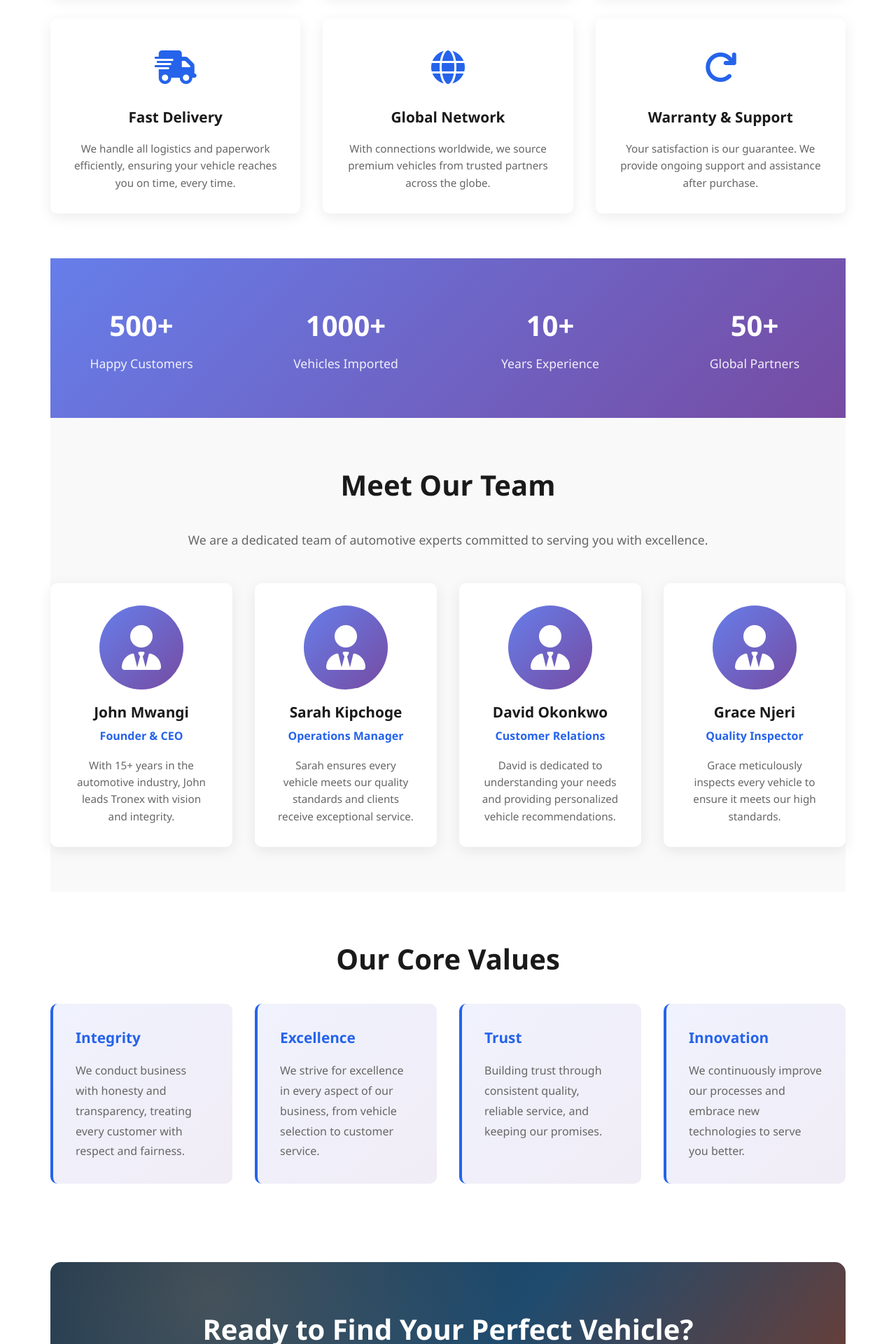
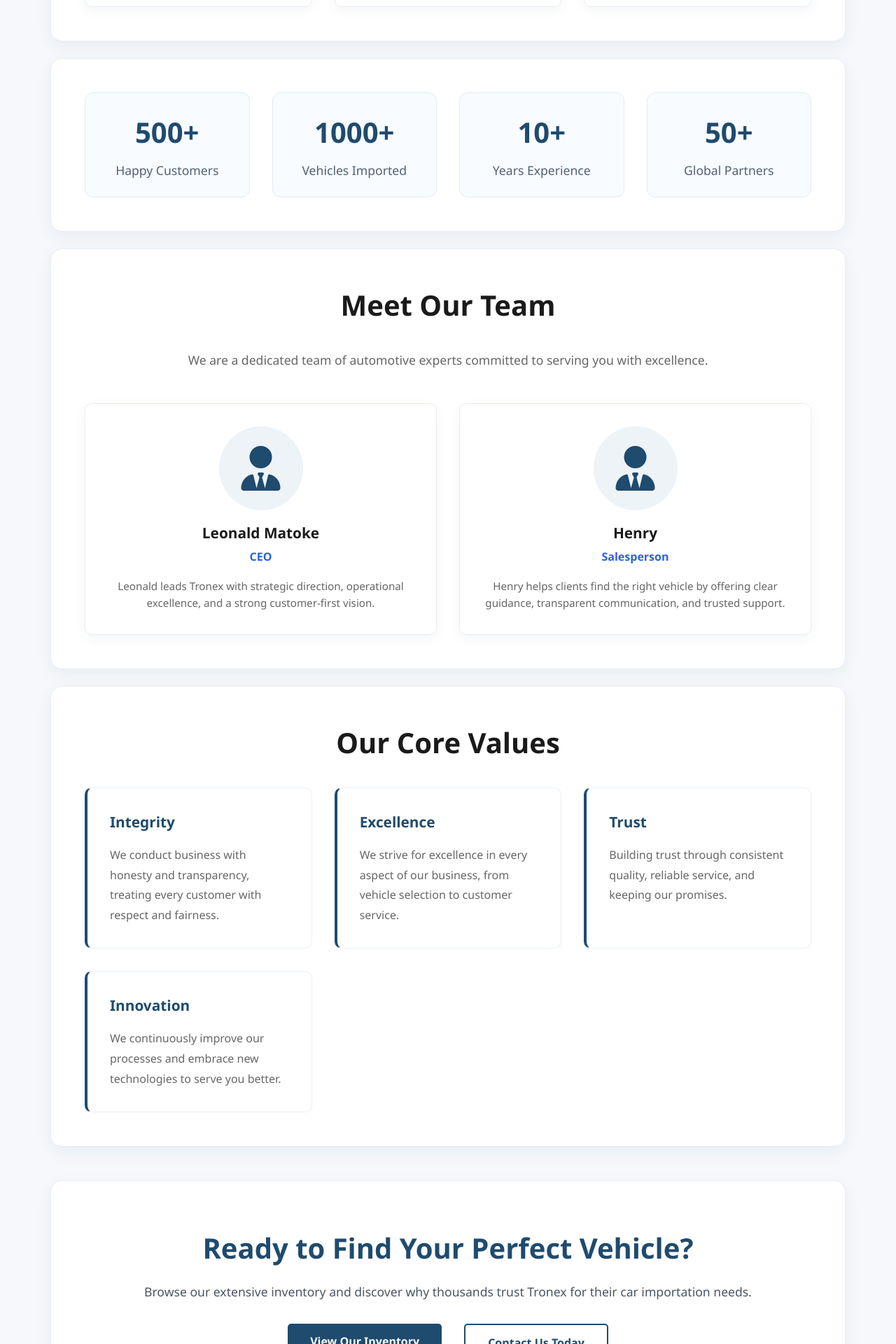
Before and after one commit to muthonimainafai/tronex-importation-website, a PHP site: page /views/about-us.html in a window 1280 px wide. Shown: the part 1960-3880 px from the top of the page at 70% size. Run offline with PHP 8.4, Linux system fonts and the light colour scheme.

Commit message:
changes made 29/3/2026

```diff
--- a/public/css/about-us.css
+++ b/public/css/about-us.css
@@ -8,14 +8,18 @@ body {
     font-family: 'Segoe UI', Tahoma, Geneva, Verdana, sans-serif;
     color: #333;
     line-height: 1.6;
+    padding-top: 84px;
+    background: #f6f8fb;
 }
 
 /* Navbar */
 .navbar {
     background: white;
     box-shadow: 0 2px 10px rgba(0, 0, 0, 0.1);
-    position: sticky;
+    position: fixed;
     top: 0;
+    left: 0;
+    width: 100%;
     z-index: 100;
 }
 
@@ -82,12 +86,17 @@ body {
 .container {
     max-width: 1200px;
     margin: 0 auto;
-    padding: 0 2rem;
+    padding: 2rem;
 }
 
 /* Section Styling */
 section {
-    padding: 4rem 0;
+    padding: 3rem;
+    margin-bottom: 1.5rem;
+    background: #ffffff;
+    border: 1px solid #e8edf3;
+    border-radius: 16px;
+    box-shadow: 0 8px 24px rgba(20, 52, 79, 0.06);
 }
 
 section h2 {
@@ -158,7 +167,8 @@ section h2 {
     padding: 2rem;
     border-radius: 10px;
     text-align: center;
-    box-shadow: 0 5px 20px rgba(0, 0, 0, 0.08);
+    border: 1px solid #e7edf5;
+    box-shadow: 0 5px 18px rgba(20, 52, 79, 0.05);
     transition: transform 0.3s, box-shadow 0.3s;
 }
 
@@ -186,28 +196,34 @@ section h2 {
 
 /* Stats Section */
 .stats-section {
-    background: linear-gradient(135deg, #667eea 0%, #764ba2 100%);
-    color: white;
-    padding: 4rem 0;
+    background: #ffffff;
     display: grid;
     grid-template-columns: repeat(auto-fit, minmax(200px, 1fr));
     gap: 2rem;
     text-align: center;
 }
 
+.stat {
+    padding: 1.5rem;
+    border-radius: 12px;
+    background: #f8fbff;
+    border: 1px solid #e3ebf5;
+}
+
 .stat h3 {
     font-size: 2.5rem;
     margin-bottom: 0.5rem;
+    color: #1f4b6e;
 }
 
 .stat p {
     font-size: 1.1rem;
-    opacity: 0.9;
+    color: #516173;
 }
 
 /* Team Section */
 .team-section {
-    background: #f9f9f9;
+    background: #ffffff;
     text-align: center;
 }
 
@@ -227,7 +243,8 @@ section h2 {
     background: white;
     padding: 2rem;
     border-radius: 10px;
-    box-shadow: 0 5px 20px rgba(0, 0, 0, 0.08);
+    border: 1px solid #e7edf5;
+    box-shadow: 0 5px 18px rgba(20, 52, 79, 0.05);
     transition: transform 0.3s;
 }
 
@@ -238,13 +255,13 @@ section h2 {
 .member-avatar {
     width: 120px;
     height: 120px;
-    background: linear-gradient(135deg, #667eea 0%, #764ba2 100%);
+    background: #eef3f8;
     border-radius: 50%;
     display: flex;
     align-items: center;
     justify-content: center;
     font-size: 4rem;
-    color: white;
+    color: #1f4b6e;
     margin: 0 auto 1rem;
 }
 
@@ -277,14 +294,15 @@ section h2 {
 }
 
 .value-item {
-    background: linear-gradient(135deg, rgba(102, 126, 234, 0.1), rgba(118, 75, 162, 0.1));
+    background: #ffffff;
     padding: 2rem;
     border-radius: 10px;
-    border-left: 4px solid #2563eb;
+    border: 1px solid #e7edf5;
+    border-left: 4px solid #1f4b6e;
 }
 
 .value-item h3 {
-    color: #2563eb;
+    color: #1f4b6e;
     margin-bottom: 1rem;
     font-size: 1.3rem;
 }
@@ -296,16 +314,17 @@ section h2 {
 
 /* CTA Section */
 .cta-section {
-    background: linear-gradient(135deg, #667eea 0%, #764ba2 100%);
-    color: white;
+    background: #ffffff;
+    color: #1f2937;
     text-align: center;
     padding: 4rem 2rem;
     border-radius: 15px;
     margin: 3rem 0;
+    border: 1px solid #e7edf5;
 }
 
 .cta-section h2 {
-    color: white;
+    color: #1f4b6e;
     text-align: center;
     margin-bottom: 1rem;
 }
@@ -313,7 +332,7 @@ section h2 {
 .cta-section p {
     font-size: 1.1rem;
     margin-bottom: 2rem;
-    opacity: 0.95;
+    color: #4b5563;
 }
 
 .cta-buttons {
@@ -453,15 +472,3 @@ section h2 {
 .nav-links a.active {
     color: #1f4b6e;
 }
-
-.hero,
-.cta-section,
-.btn-primary {
-    background:
-        radial-gradient(circle at 20% 15%, rgba(227, 155, 87, 0.22), transparent 45%),
-        linear-gradient(130deg, #14344f 0%, #1f4b6e 52%, #7d3b2a 100%);
-}
-
-.btn-secondary {
-    color: #1f4b6e;
-}
--- a/views/about-us.html
+++ b/views/about-us.html
@@ -1,5 +1,4 @@
 <!DOCTYPE html>
-<<<<<<< HEAD
 <html lang="en">
 <head>
     <meta charset="UTF-8">
@@ -24,14 +23,6 @@
             </ul>
         </div>
     </nav>
-
-    <!-- Hero Section -->
-    <section class="hero">
-        <div class="hero-content">
-            <h1>About Tronex</h1>
-            <p>Your Trusted Partner in Premium Car Importation</p>
-        </div>
-    </section>
 
     <!-- Main Content -->
     <div class="container">
@@ -150,36 +141,18 @@
                     <div class="member-avatar">
                         <i class="fas fa-user-tie"></i>
                     </div>
-                    <h3>John Mwangi</h3>
-                    <p class="title">Founder & CEO</p>
-                    <p class="bio">With 15+ years in the automotive industry, John leads Tronex with vision and integrity.</p>
+                    <h3>Leonald Matoke</h3>
+                    <p class="title">CEO</p>
+                    <p class="bio">Leonald leads Tronex with strategic direction, operational excellence, and a strong customer-first vision.</p>
                 </div>
 
                 <div class="team-member">
                     <div class="member-avatar">
                         <i class="fas fa-user-tie"></i>
                     </div>
-                    <h3>Sarah Kipchoge</h3>
-                    <p class="title">Operations Manager</p>
-                    <p class="bio">Sarah ensures every vehicle meets our quality standards and clients receive exceptional service.</p>
-                </div>
-
-                <div class="team-member">
-                    <div class="member-avatar">
-                        <i class="fas fa-user-tie"></i>
-                    </div>
-                    <h3>David Okonkwo</h3>
-                    <p class="title">Customer Relations</p>
-                    <p class="bio">David is dedicated to understanding your needs and providing personalized vehicle recommendations.</p>
-                </div>
-
-                <div class="team-member">
-                    <div class="member-avatar">
-                        <i class="fas fa-user-tie"></i>
-                    </div>
-                    <h3>Grace Njeri</h3>
-                    <p class="title">Quality Inspector</p>
-                    <p class="bio">Grace meticulously inspects every vehicle to ensure it meets our high standards.</p>
+                    <h3>Henry</h3>
+                    <p class="title">Salesperson</p>
+                    <p class="bio">Henry helps clients find the right vehicle by offering clear guidance, transparent communication, and trusted support.</p>
                 </div>
             </div>
         </section>
@@ -241,10 +214,10 @@
             <div class="footer-section">
                 <h4>Follow Us</h4>
                 <div class="social-links">
-                    <a href="#"><i class="fab fa-facebook"></i></a>
-                    <a href="#"><i class="fab fa-twitter"></i></a>
-                    <a href="#"><i class="fab fa-instagram"></i></a>
-                    <a href="#"><i class="fab fa-linkedin"></i></a>
+                    <a href="#" title="Facebook" aria-label="Facebook"><i class="fab fa-facebook"></i></a>
+                    <a href="#" title="Twitter" aria-label="Twitter"><i class="fab fa-twitter"></i></a>
+                    <a href="#" title="Instagram" aria-label="Instagram"><i class="fab fa-instagram"></i></a>
+                    <a href="#" title="LinkedIn" aria-label="LinkedIn"><i class="fab fa-linkedin"></i></a>
                 </div>
             </div>
         </div>
@@ -252,14 +225,5 @@
             <p>&copy; 2026 Tronex Car Importation. All rights reserved.</p>
         </div>
     </footer>
-=======
-<html>
-<head>
-    <title>About Us</title>
-</head>
-<body>
-    <h1>About Us</h1>
-    <p>Welcome to our website. Here, you can learn more about our mission and values.</p>
->>>>>>> a4cfbd4fd7856d5514fc57efe61e6d8c7ed3fed2
 </body>
 </html>
```
Also changed, not shown: other parts of public/css/about-us.css (+11 -11 lines).
